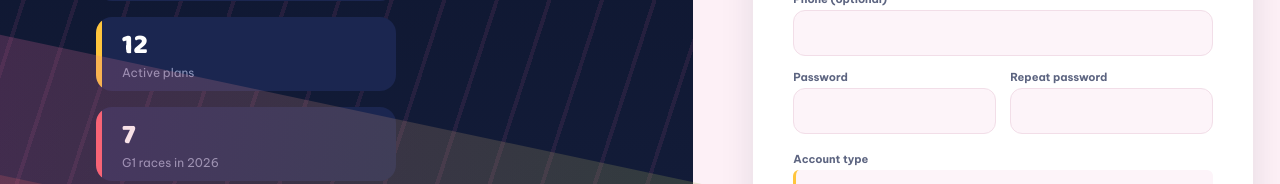
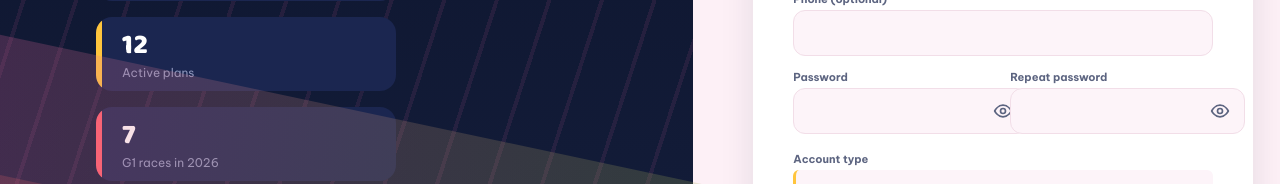
Before and after one commit to Pandapo-274/Racehorse-Training-Management-System, a React (Create React App) app in the folder frontend/: page /register in a window 1280 px wide. Shown: the part 419-603 px from the top of the page. Built offline with nearby package versions, Linux system fonts and the light colour scheme.

Commit message:
[tqt195] 20261018-225 Password hide/show

```diff
--- /dev/null
+++ b/frontend/src/components/ui/EyeIcon.js
@@ -0,0 +1,13 @@
+// src/components/ui/EyeIcon.js
+// Con mắt cho nút hiện/ẩn mật khẩu. `off` = mắt gạch chéo (mật khẩu đang hiện,
+// bấm để ẩn). Dùng currentColor để màu đổi theo CSS của nút.
+export default function EyeIcon({ off = false }) {
+  return (
+    <svg viewBox="0 0 24 24" width="20" height="20" fill="none" stroke="currentColor"
+      strokeWidth="2" strokeLinecap="round" strokeLinejoin="round" aria-hidden="true" focusable="false">
+      <path d="M2 12s3.6-7 10-7 10 7 10 7-3.6 7-10 7S2 12 2 12z" />
+      <circle cx="12" cy="12" r="3" />
+      {off && <path d="M4 4l16 16" />}
+    </svg>
+  );
+}
--- a/frontend/src/components/ui/TextField.js
+++ b/frontend/src/components/ui/TextField.js
@@ -1,15 +1,45 @@
 // src/components/ui/TextField.js
-export default function TextField({ label, id, error, ...inputProps }) {
+import { useState } from "react";
+import EyeIcon from "./EyeIcon";
+
+export default function TextField({ label, id, error, type, ...inputProps }) {
+  const isPassword = type === "password";
+  const [visible, setVisible] = useState(false);
+
+  const input = (
+    <input
+      id={id}
+      className={`field__input${error ? " field__input--error" : ""}${isPassword ? " field__input--with-toggle" : ""}`}
+      type={isPassword && visible ? "text" : type}
+      aria-invalid={!!error}
+      aria-describedby={error ? `${id}-error` : undefined}
+      {...inputProps}
+    />
+  );
+
   return (
     <div className="field">
       <label htmlFor={id} className="field__label">{label}</label>
-      <input
-        id={id}
-        className={`field__input${error ? " field__input--error" : ""}`}
-        aria-invalid={!!error}
-        aria-describedby={error ? `${id}-error` : undefined}
-        {...inputProps}
-      />
+
+      {isPassword ? (
+        <div className="field__control">
+          {input}
+          <button
+            type="button"
+            className="field__toggle"
+            onClick={() => setVisible((v) => !v)}
+            /* Nhãn mô tả việc nút sẽ làm khi bấm, không phải trạng thái hiện tại. */
+            aria-label={visible ? "Hide password" : "Show password"}
+            aria-pressed={visible}
+            title={visible ? "Hide password" : "Show password"}
+          >
+            <EyeIcon off={visible} />
+          </button>
+        </div>
+      ) : (
+        input
+      )}
+
       {error && <p id={`${id}-error`} className="field__error">{error}</p>}
     </div>
   );
--- a/frontend/src/components/ui/ui.css
+++ b/frontend/src/components/ui/ui.css
@@ -9,6 +9,25 @@
 .field__input:focus { outline: 2px solid var(--pink-500); outline-offset: 1px; }
 .field__input--error { border: 2px solid var(--danger); background: #fff5f7; }
 .field__error { margin: 0; font-size: 12px; color: var(--danger); }
+
+/* Ô mật khẩu có con mắt hiện/ẩn. */
+.field__control { position: relative; display: grid; }
+.field__input--with-toggle { padding-right: 48px; }
+/* Edge tự vẽ một con mắt riêng trong ô mật khẩu (::-ms-reveal). Tắt nó đi,
+   nếu không người dùng Edge sẽ thấy hai con mắt chồng lên nhau. */
+.field__input--with-toggle::-ms-reveal,
+.field__input--with-toggle::-ms-clear { display: none; }
+.field__toggle {
+  position: absolute; top: 50%; right: 8px; transform: translateY(-50%);
+  width: 34px; height: 34px;
+  display: grid; place-items: center;
+  border: 0; border-radius: 50%;
+  background: transparent; color: var(--text-600);
+  cursor: pointer;
+}
+.field__toggle:hover { background: #fff; color: var(--pink-700); }
+.field__toggle[aria-pressed="true"] { color: var(--pink-700); }
+.field__toggle:focus-visible { outline: 2px solid var(--pink-500); outline-offset: 1px; }
 
 .btn {
   position: relative; overflow: hidden;
--- a/frontend/src/features/horse/horseApi.js
+++ b/frontend/src/features/horse/horseApi.js
@@ -152,7 +152,7 @@ export const STAGE_FILTERS = [
   { key: "RACING", label: "Racing" },
   { key: "FOAL", label: "Foal" },
   { key: "RETIRED", label: "Retired" },
-  { key: "PEDIGREE", label: "Pedigree" },
+  { key: "PEDIGREE", label: "Ancestors" },
 ];
 
 /**
--- a/frontend/src/features/password/PasswordField.js
+++ b/frontend/src/features/password/PasswordField.js
@@ -5,6 +5,7 @@
 // tự - gõ mò trong một chuỗi chấm tròn là nguồn gốc của phần lớn lần "sai mật
 // khẩu" ngay sau khi vừa đổi.
 import { useId, useState } from "react";
+import EyeIcon from "../../components/ui/EyeIcon";
 import { passwordRules } from "./passwordApi";
 
 export default function PasswordField({
@@ -38,8 +39,9 @@ export default function PasswordField({
              người dùng trình đọc màn hình cần biết bấm vào thì được gì. */
           aria-label={visible ? "Hide password" : "Show password"}
           aria-pressed={visible}
+          title={visible ? "Hide password" : "Show password"}
         >
-          {visible ? "Hide" : "Show"}
+          <EyeIcon off={visible} />
         </button>
       </div>
 
--- a/frontend/src/features/password/password.css
+++ b/frontend/src/features/password/password.css
@@ -46,7 +46,7 @@
   width: 100%;
   /* Chừa chỗ bên phải cho nút Show/Hide, nếu không con trỏ gõ tới sẽ chui
      xuống dưới nút. */
-  padding: 9px 62px 9px 13px;
+  padding: 9px 46px 9px 13px;
   border: 1px solid var(--line);
   border-radius: 10px;
   background: var(--field-bg);
@@ -54,20 +54,25 @@
   font: 400 12.5px var(--font-body);
 }
 .pw-input input:focus { outline: 2px solid var(--pink-300); outline-offset: 1px; }
+/* Tắt con mắt có sẵn của Edge để chỉ còn nút của dự án (xem ui.css). */
+.pw-input input::-ms-reveal,
+.pw-input input::-ms-clear { display: none; }
 .pw-input input[aria-invalid="true"] { border-color: var(--danger); }
 
 .pw-toggle {
   position: absolute;
-  top: 50%; right: 7px;
+  top: 50%; right: 6px;
   transform: translateY(-50%);
-  padding: 4px 10px;
-  border: 0; border-radius: 12px;
+  width: 30px; height: 30px;
+  display: grid; place-items: center;
+  padding: 0;
+  border: 0; border-radius: 50%;
   background: transparent;
-  color: var(--pink-700);
-  font: 700 10.5px var(--font-body);
+  color: var(--text-600);
   cursor: pointer;
 }
-.pw-toggle:hover { background: #fff; }
+.pw-toggle[aria-pressed="true"] { color: var(--pink-700); }
+.pw-toggle:hover { background: #fff; color: var(--pink-700); }
 
 .pw-error { margin: 0; font-size: 11px; color: var(--danger); }
 .pw-hint { margin: 0; font-size: 10.5px; color: var(--text-400); }
```
